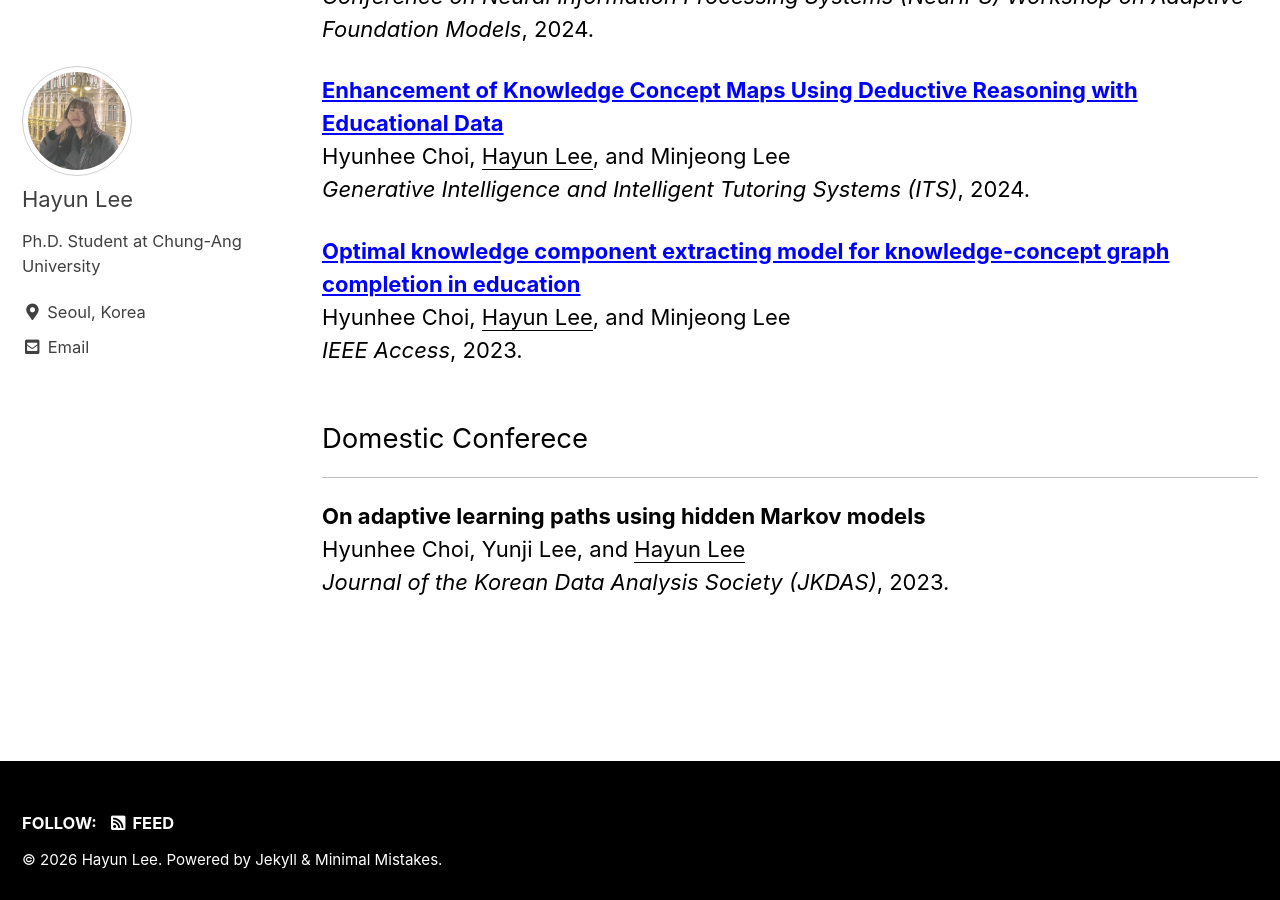
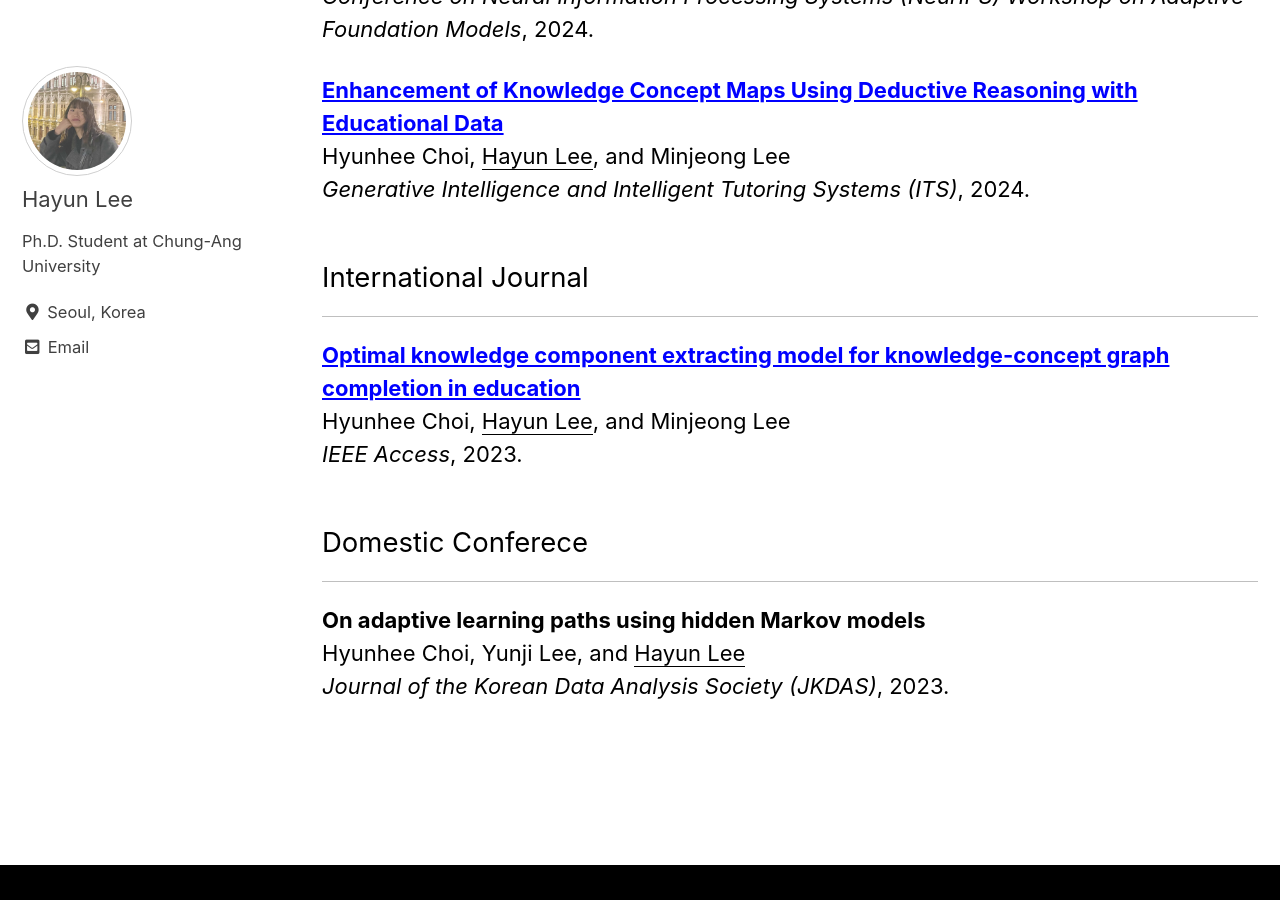
Before and after one commit to sksmslhy/sksmslhy.github.io, a Jekyll site: the page built from _pages/publication.md, in a window 1280 px wide and 900 px high, scrolled down 458 px. Built offline with Jekyll 4.4.1, drawn with Linux system fonts in a browser that asks for light colours; cached includes are drawn as plain includes.

Commit message:
'publication'

```diff
--- a/_pages/publication.md
+++ b/_pages/publication.md
@@ -20,6 +20,9 @@ Jiho Lee, <U>Hayun Lee</U>, Jonghyeon Kim, Kyungjae Lee, and Eunwoo Kim <br>
 Hyunhee Choi, <U>Hayun Lee</U>, and Minjeong Lee<br>
 *Generative Intelligence and Intelligent Tutoring Systems (ITS)*, 2024.<br>
 
+
+## International Journal
+___
 **[Optimal knowledge component extracting model for knowledge-concept graph completion in education](https://ieeexplore.ieee.org/abstract/document/10043668)<br>**
 Hyunhee Choi, <U>Hayun Lee</U>, and Minjeong Lee<br>
 *IEEE Access*, 2023.<br>
```
